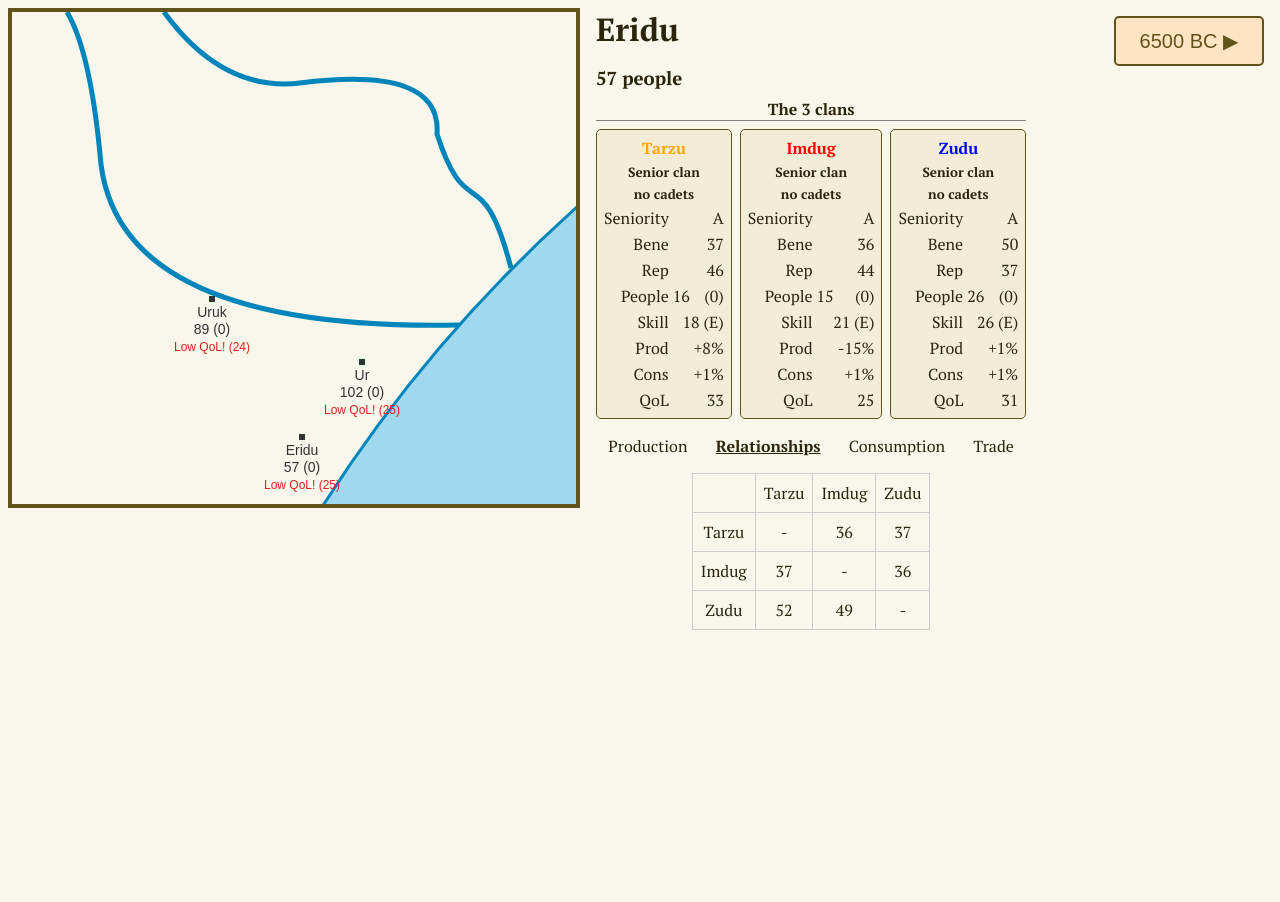
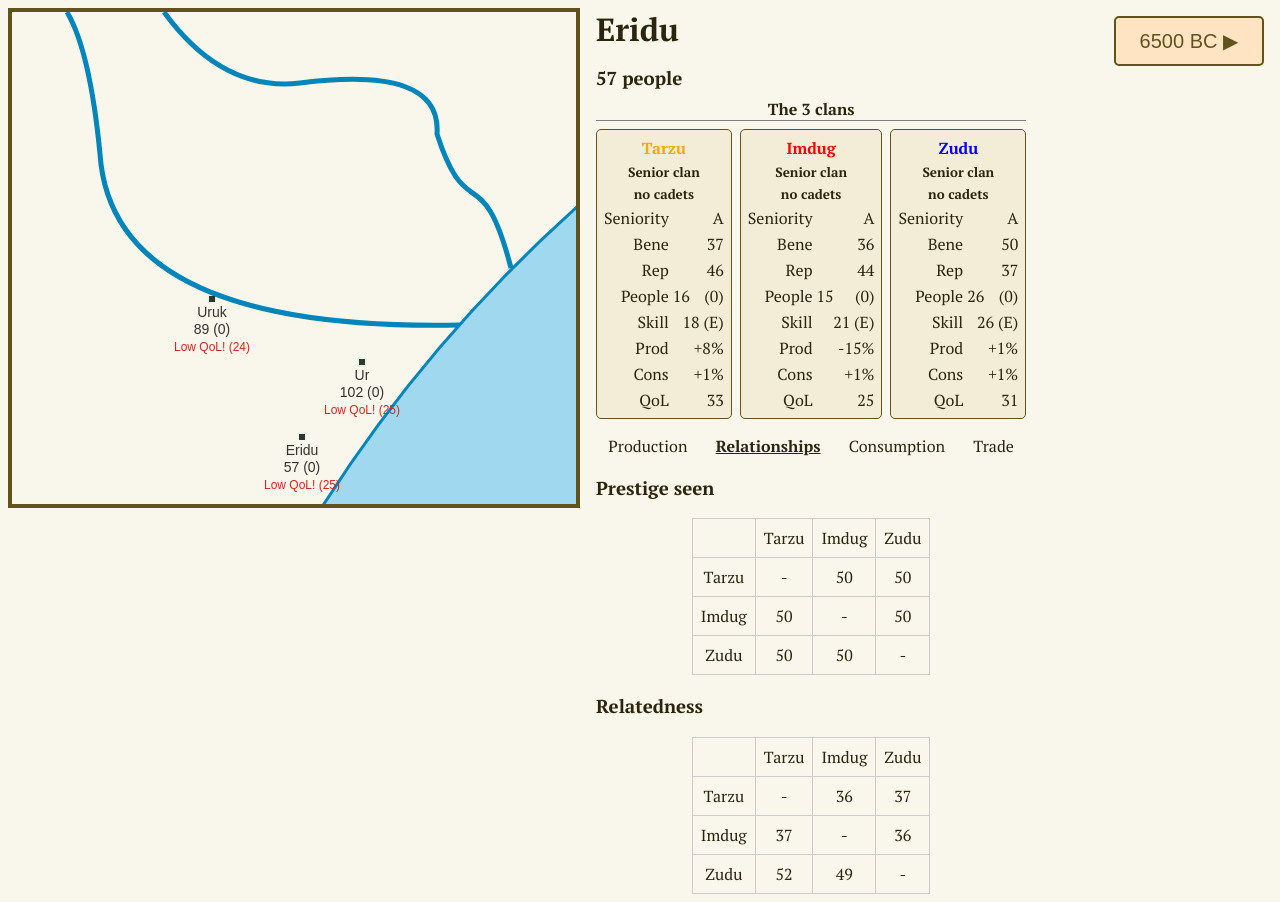
Before and after one commit to dmandelin/world2, a SvelteKit app: page / in a window 1280 px wide. Both pictures are taken after a click on the button "Relationships". Before the commit the page ends 800 px from the top, so only its background shows below. Built offline with nearby package versions, Linux system fonts and the light colour scheme.

Commit message:
Add blank prestige stat.

```diff
--- a/src/components/SettlementRelationships.svelte
+++ b/src/components/SettlementRelationships.svelte
@@ -19,6 +19,36 @@
     }
 </style>
 
+<h3>Prestige seen</h3>
+<table><tbody>
+    <tr>
+        <td></td>
+        {#each clans as c}
+            <td>{c.name}</td>
+        {/each}
+    </tr>
+    {#each clans as c}
+    <tr>
+        <td>{c.name}</td>
+        {#each clans as d}
+            <td>
+                {#if c === d}
+                -
+                {:else}
+                <Tooltip>
+                    {(c.prestige.get(d.ref).toFixed())}
+                    <div slot="tooltip">
+                        Stuff
+                    </div>
+                </Tooltip>
+                {/if}
+            </td>
+        {/each}
+    </tr>
+    {/each}
+    </tbody></table>
+
+<h3>Relatedness</h3>
 <table><tbody>
     <tr>
         <td></td>
--- a/src/components/dtos.ts
+++ b/src/components/dtos.ts
@@ -6,6 +6,15 @@ import type { Clan, ConsumptionCalc, EconomicPolicy, EconomicPolicyDecision, Eco
 import type { Settlement } from "../model/settlement";
 import type { TradeGood } from "../model/trade";
 import type { World } from "../model/world";
+
+function prestigeDTO(clan: Clan) {
+    const prestige = new Map<Clan, number>();
+    for (const other of clan.settlement!.clans) {
+        if (other === clan) continue;
+        prestige.set(other, clan.relativePrestige(other));
+    }
+    return prestige;
+}
 
 export type TradePartnerDTO = {
     name: string;
@@ -37,6 +46,7 @@ export type ClanDTO = {
     assessments: Assessments;
     benevolence: number;
     reputation: number;
+    prestige: Map<Clan, number>;
 
     consumption: ConsumptionCalc;
     subsistenceConsumption: number; // TODO - remove
@@ -58,7 +68,6 @@ export type ClanDTO = {
     giftStrategy: string;
     intelligence: number;
     interactionModifier: number;
-    prestige: number;
     skill: number;
     strength: number;
     techModifier: number;
@@ -77,6 +86,7 @@ export function clanDTO(clan: Clan) {
         assessments: clan.assessments.clone(),
         benevolence: clan.benevolence,
         reputation: clan.reputation,
+        prestige: prestigeDTO(clan),
 
         cadets: clan.cadets,
         parent: clan.parent,
@@ -105,7 +115,6 @@ export function clanDTO(clan: Clan) {
         giftStrategy: clan.agent.defaultGiftStrategy,
         intelligence: clan.intelligence,
         interactionModifier: clan.interactionModifier,
-        prestige: clan.prestige,
         skill: clan.skill,
         strength: clan.strength,
         techModifier: clan.techModifier,
--- a/src/model/people.ts
+++ b/src/model/people.ts
@@ -223,6 +223,10 @@ export class Clan {
 
     get skill() {
         return this.skill_;
+    }
+
+    relativePrestige(other: Clan): number {
+        return 50;
     }
 
     kinshipTo(other: Clan): number {
```
